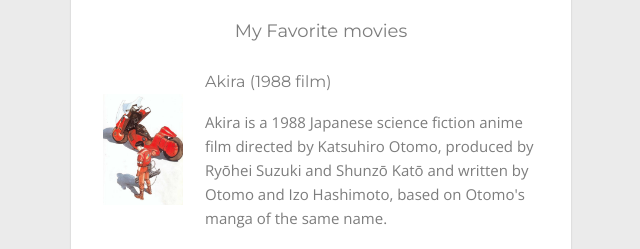
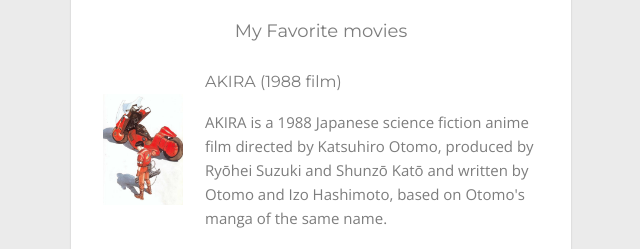
Before and after one commit to souebina/profile, a plain HTML site: page index.html in a window 1280 px wide. Shown: the part 340-589 px from the top of the page, 319-959 px from the left. Drawn offline with nearby package versions, Linux system fonts and the light colour scheme.

Commit message:
Update index.html

```diff
--- a/index.html
+++ b/index.html
@@ -62,8 +62,8 @@
             <img src="./images/movies/akira.jpg" alt="Akira">
           </td>
           <td>
-            <h3>Akira (1988 film)</h3>
-            <p>Akira is a 1988 Japanese science fiction anime film directed by Katsuhiro Otomo, produced by Ryōhei Suzuki and Shunzō Katō and written by Otomo and Izo Hashimoto, based on Otomo's manga of the same name.</p>
+            <h3>AKIRA (1988 film)</h3>
+            <p>AKIRA is a 1988 Japanese science fiction anime film directed by Katsuhiro Otomo, produced by Ryōhei Suzuki and Shunzō Katō and written by Otomo and Izo Hashimoto, based on Otomo's manga of the same name.</p>
           </td>
         </tr>
         <tr>
```
